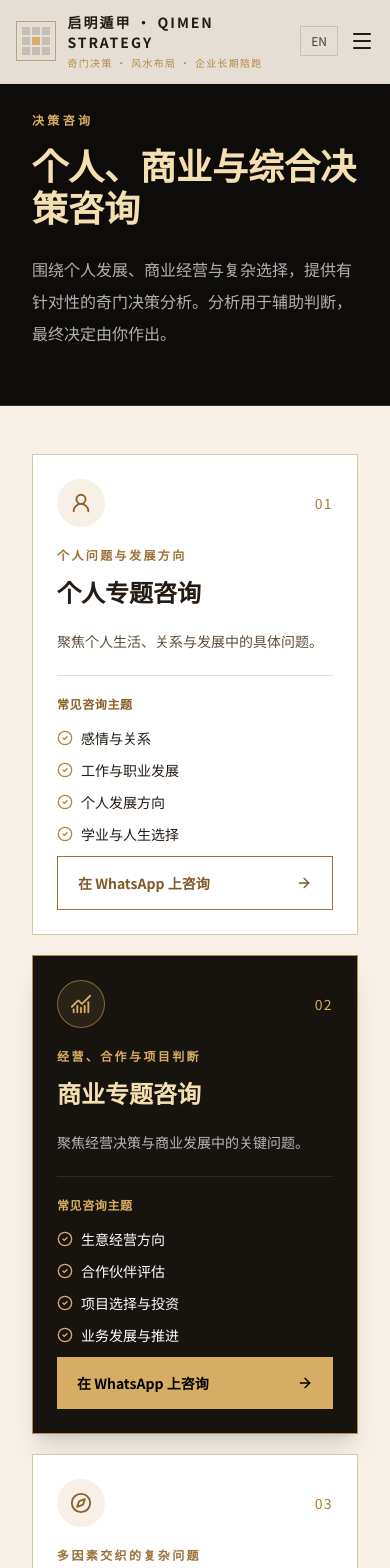
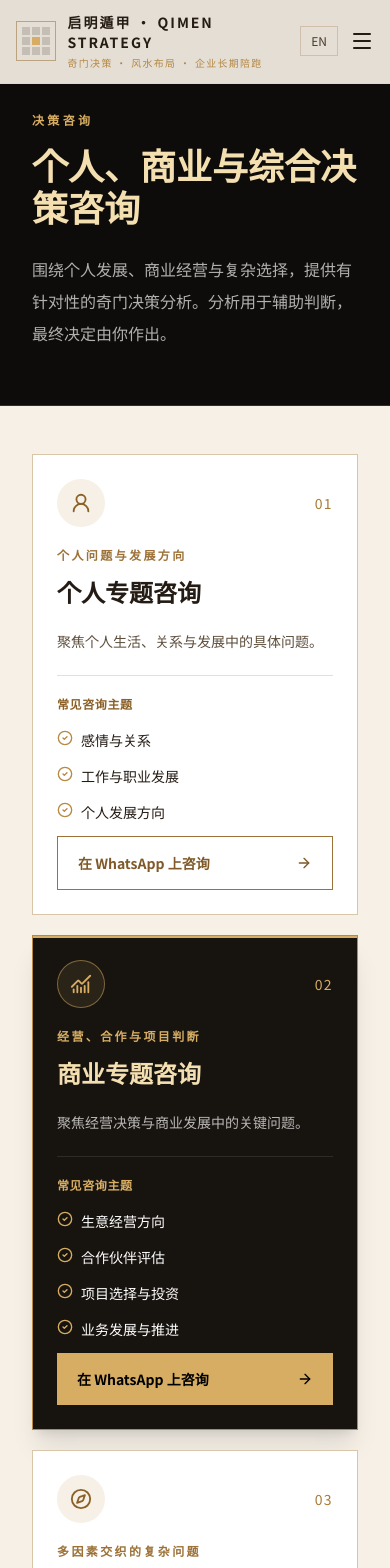
Before and after one commit to BODHIWONG/qmfeng-website, a Next.js app: page /personal-advisory in a window 390 px wide. Shown: the top 1568 px of the page. Built offline with nearby package versions, Linux system fonts and the light colour scheme.

Commit message:
Polish consultation card hierarchy and responsive interaction states

```diff
--- a/components/personal-advisory-content.tsx
+++ b/components/personal-advisory-content.tsx
@@ -11,8 +11,8 @@ const tiers = [
     nameZh: "个人专题咨询", nameEn: "Personal Consultation",
     labelZh: "个人问题与发展方向", labelEn: "Personal Matters & Direction",
     bodyZh: "聚焦个人生活、关系与发展中的具体问题。", bodyEn: "Focused guidance for personal, relationship and development questions.",
-    topicsZh: ["感情与关系", "工作与职业发展", "个人发展方向", "学业与人生选择"],
-    topicsEn: ["Relationships", "Work & career development", "Personal direction", "Education & life choices"],
+    topicsZh: ["感情与关系", "工作与职业发展", "个人发展方向"],
+    topicsEn: ["Relationships", "Work & career development", "Personal direction"],
     messageZh: "你好，启明遁甲，我想咨询个人专题问题。我的情况是：", messageEn: "Hello Qimen Strategy, I would like to enquire about a personal matter. My situation is:",
   },
   {
@@ -57,7 +57,8 @@ export default function PersonalAdvisoryContent() {
           <div className="container mx-auto max-w-6xl">
             <div className="grid items-stretch gap-5 lg:grid-cols-3">
               {tiers.map((tier, index) => (
-                <article key={tier.nameEn} className={`flex flex-col border p-6 md:p-7 ${tier.featured ? "border-[#b88943] bg-[#17130f] text-white shadow-xl" : "border-[#d8c6aa] bg-white"}`}>
+                <article key={tier.nameEn} className={`group relative flex h-full flex-col overflow-hidden border p-6 transition-all duration-300 md:p-7 ${tier.featured ? "border-[#b88943] bg-[#17130f] text-white shadow-xl" : "border-[#d8c6aa] bg-white hover:border-[#b88943] hover:shadow-lg"}`}>
+                  <div className={`absolute inset-x-0 top-0 h-[2px] ${tier.featured ? "bg-[#d6ad63]" : "bg-transparent transition-colors duration-300 group-hover:bg-[#b88943]"}`} />
                   <div className="mb-5 flex items-center justify-between">
                     <span className={`flex size-12 items-center justify-center rounded-full ${tier.featured ? "border border-[#d6ad63]/50 bg-[#d6ad63]/10 text-[#d6ad63]" : "bg-[#f6f0e7] text-[#8c6127]"}`}>{index === 0 ? <UserRound size={22} /> : index === 1 ? <ChartNoAxesCombined size={22} /> : <Compass size={22} />}</span>
                     <span className={`text-sm tracking-widest ${tier.featured ? "text-[#d6ad63]" : "text-[#a77b35]"}`}>0{index + 1}</span>
@@ -69,7 +70,7 @@ export default function PersonalAdvisoryContent() {
                   <div className={`mt-5 border-t pt-5 ${tier.featured ? "border-white/10" : "border-[#eadfce]"}`}>
                     <p className={`mb-4 text-xs font-semibold tracking-wider ${tier.featured ? "text-[#d6ad63]" : "text-[#8c6127]"}`}>{t("常见咨询主题", "TYPICAL TOPICS")}</p>
                     {(t(tier.topicsZh.join("|"), tier.topicsEn.join("|"))).split("|").map((item) => (
-                      <p key={item} className="mb-3 flex items-start gap-2 text-sm"><CheckCircle2 size={16} className={`mt-0.5 shrink-0 ${tier.featured ? "text-[#d6ad63]" : "text-[#b88943]"}`} />{item}</p>
+                      <p key={item} className="mb-3 flex items-start gap-2 text-sm leading-6"><CheckCircle2 size={16} className={`mt-0.5 shrink-0 ${tier.featured ? "text-[#d6ad63]" : "text-[#b88943]"}`} />{item}</p>
                     ))}
                   </div>
                   <Link
@@ -77,7 +78,7 @@ export default function PersonalAdvisoryContent() {
                     data-conversion="personal_decision_consultation"
                     target="_blank"
                     rel="noopener noreferrer"
-                    className={`mt-auto inline-flex items-center justify-between px-5 py-4 text-sm font-bold ${tier.featured ? "bg-[#d6ad63] text-black" : "border border-[#9c7238] text-[#7f5a28]"}`}
+                    className={`mt-auto inline-flex items-center justify-between px-5 py-4 text-sm font-bold transition-colors duration-200 ${tier.featured ? "bg-[#d6ad63] text-black hover:bg-[#e5c17a]" : "border border-[#9c7238] text-[#7f5a28] hover:bg-[#f6f0e7]"}`}
                   >
                     {t("在 WhatsApp 上咨询", "Enquire on WhatsApp")}<ArrowRight size={16} />
                   </Link>
```
